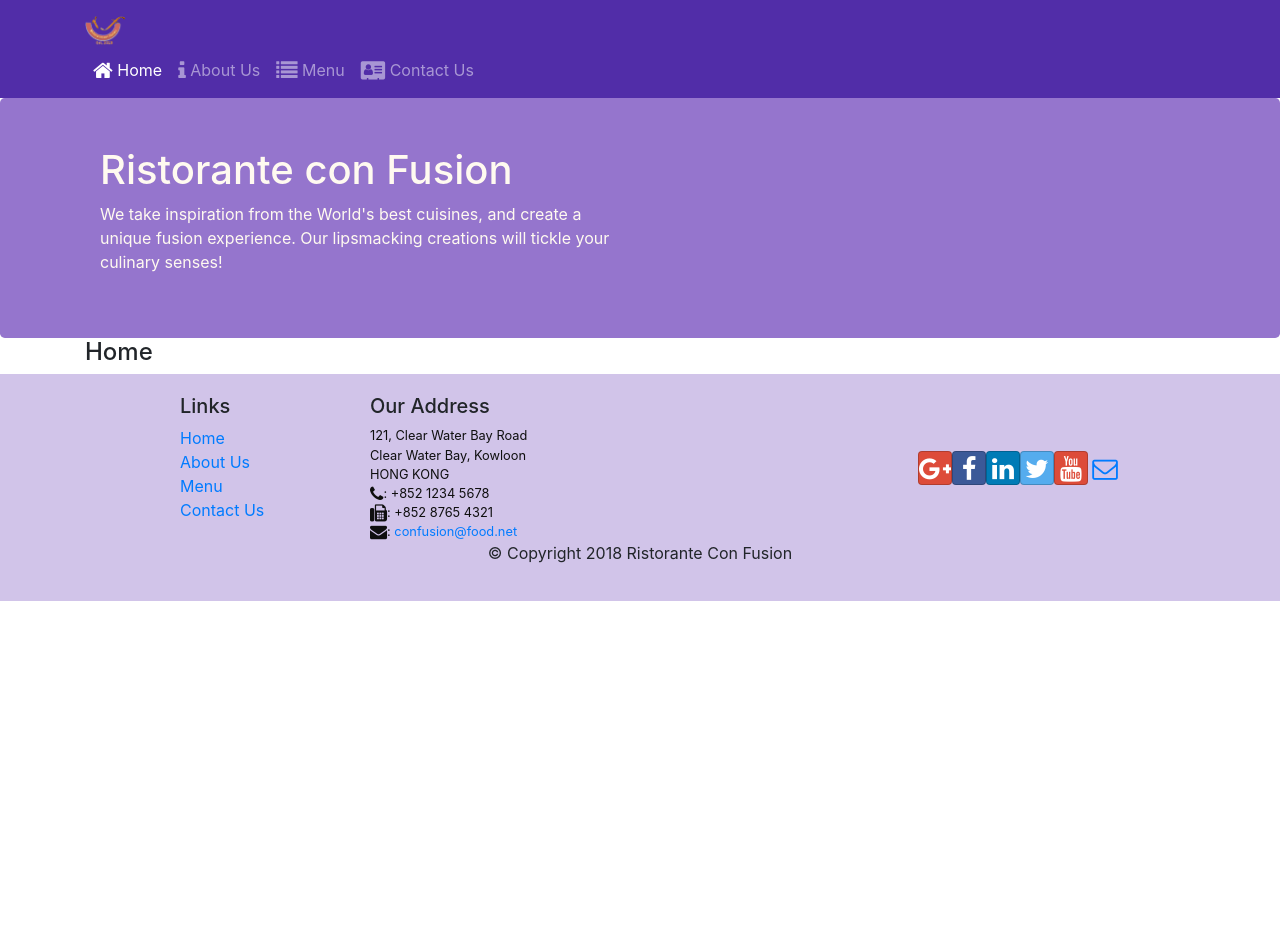
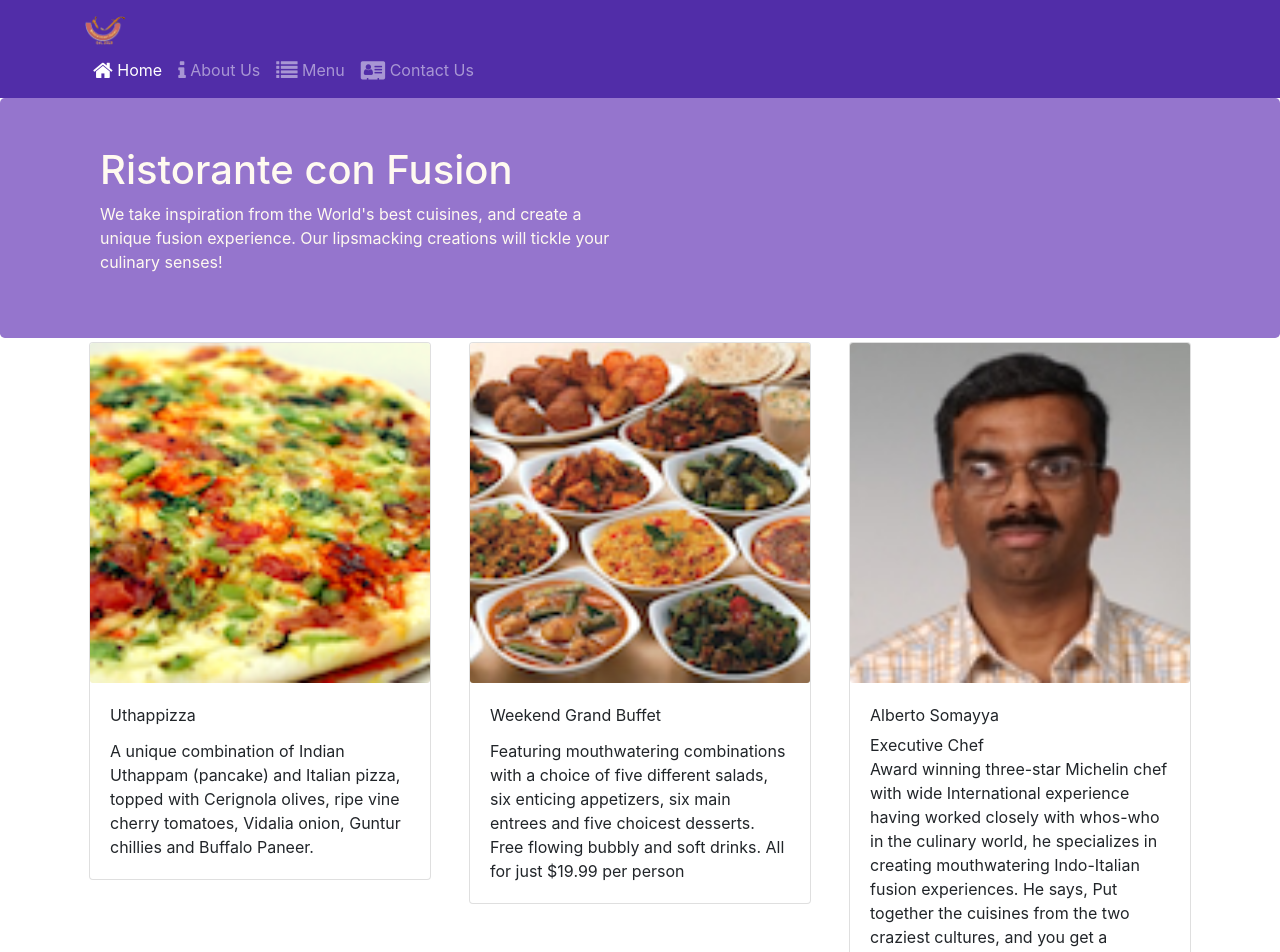
Before and after one commit to dungptfx13091/confusion, a React (Create React App) app: page /home in a window 1280 px wide. Shown: the top 952 px of the page. Before the commit the page ends 800 px from the top, so only its background shows below. Built offline with nearby package versions, Linux system fonts and the light colour scheme.

Commit message:
Single Page Applications Part 1

```diff
--- /dev/null
+++ b/src/components/ContactComponent.js
@@ -0,0 +1,56 @@
+import React from "react";
+
+function Contact(props) {
+  return (
+    <div className="container">
+      <div className="row row-content">
+        <div className="col-12">
+          <h3>Location Information</h3>
+        </div>
+        <div className="col-12 col-sm-4 offset-sm-1">
+          <h5>Our Address</h5>
+          <address>
+            121, Clear Water Bay Road
+            <br />
+            Clear Water Bay, Kowloon
+            <br />
+            HONG KONG
+            <br />
+            <i className="fa fa-phone"></i>: +852 1234 5678
+            <br />
+            <i className="fa fa-fax"></i>: +852 8765 4321
+            <br />
+            <i className="fa fa-envelope"></i>:{" "}
+            <a href="mailto:confusion@food.net">confusion@food.net</a>
+          </address>
+        </div>
+        <div className="col-12 col-sm-6 offset-sm-1">
+          <h5>Map of our Location</h5>
+        </div>
+        <div className="col-12 col-sm-11 offset-sm-1">
+          <div className="btn-group" role="group">
+            <a
+              role="button"
+              className="btn btn-primary"
+              href="tel:+85212345678"
+            >
+              <i className="fa fa-phone"></i> Call
+            </a>
+            <a role="button" className="btn btn-info">
+              <i className="fa fa-skype"></i> Skype
+            </a>
+            <a
+              role="button"
+              className="btn btn-success"
+              href="mailto:confusion@food.net"
+            >
+              <i className="fa fa-envelope-o"></i> Email
+            </a>
+          </div>
+        </div>
+      </div>
+    </div>
+  );
+}
+
+export default Contact;
--- a/src/components/HomeComponent.js
+++ b/src/components/HomeComponent.js
@@ -1,9 +1,42 @@
 import React from "react";
+import {
+  Card,
+  CardImg,
+  CardText,
+  CardBody,
+  CardTitle,
+  CardSubtitle,
+} from "reactstrap";
+
+function RenderCard({ item }) {
+  return (
+    <Card>
+      <CardImg src={item.image} alt={item.name} />
+      <CardBody>
+        <CardTitle>{item.name}</CardTitle>
+        {item.designation ? (
+          <CardSubtitle>{item.designation}</CardSubtitle>
+        ) : null}
+        <CardText>{item.description}</CardText>
+      </CardBody>
+    </Card>
+  );
+}
 
 function Home(props) {
   return (
     <div className="container">
-      <h4>Home</h4>
+      <div className="row align-items-start">
+        <div className="col-12 col-md m-1">
+          <RenderCard item={props.dish} />
+        </div>
+        <div className="col-12 col-md m-1">
+          <RenderCard item={props.promotion} />
+        </div>
+        <div className="col-12 col-md m-1">
+          <RenderCard item={props.leader} />
+        </div>
+      </div>
     </div>
   );
 }
--- a/src/components/MainComponent.js
+++ b/src/components/MainComponent.js
@@ -4,7 +4,12 @@ import Footer from "./FooterComponent";
 import Menu from "./MenuComponent";
 import DishDetail from "./DishdetailComponent";
 import Home from "./HomeComponent";
+import Contact from "./ContactComponent";
+
 import { DISHES } from "../shared/dishes";
+import { COMMENTS } from "../shared/comments";
+import { PROMOTIONS } from "../shared/promotions";
+import { LEADERS } from "../shared/leaders";
 import { Switch, Route, Redirect } from "react-router-dom";
 
 class Main extends Component {
@@ -13,12 +18,21 @@ class Main extends Component {
 
     this.state = {
       dishes: DISHES,
+      comments: COMMENTS,
+      promotions: PROMOTIONS,
+      leaders: LEADERS,
     };
   }
 
   render() {
     const HomePage = () => {
-      return <Home />;
+      return (
+        <Home
+          dish={this.state.dishes.filter((dish) => dish.featured)[0]}
+          promotion={this.state.promotions.filter((promo) => promo.featured)[0]}
+          leader={this.state.leaders.filter((leader) => leader.featured)[0]}
+        />
+      );
     };
     return (
       <div>
@@ -30,11 +44,7 @@ class Main extends Component {
             path="/menu"
             component={() => <Menu dishes={this.state.dishes} />}
           />
-          <Route
-            exact
-            path="/contactus"
-            component={() => <Menu dishes={this.state.dishes} />}
-          />
+          <Route exact path="/contactus" component={Contact} />
           <Redirect to="/home" />
         </Switch>
         <Footer />
--- a/src/shared/dishes.js
+++ b/src/shared/dishes.js
@@ -2,40 +2,44 @@ export const DISHES = [
   {
     id: 0,
     name: "Uthappizza",
-    image: "assets/images/uthappizza.png",
+    image: "/assets/images/uthappizza.png",
     category: "mains",
     label: "Hot",
     price: "4.99",
+    featured: true,
     description:
       "A unique combination of Indian Uthappam (pancake) and Italian pizza, topped with Cerignola olives, ripe vine cherry tomatoes, Vidalia onion, Guntur chillies and Buffalo Paneer.",
   },
   {
     id: 1,
     name: "Zucchipakoda",
-    image: "assets/images/zucchipakoda.png",
+    image: "/assets/images/zucchipakoda.png",
     category: "appetizer",
     label: "",
     price: "1.99",
+    featured: false,
     description:
       "Deep fried Zucchini coated with mildly spiced Chickpea flour batter accompanied with a sweet-tangy tamarind sauce",
   },
   {
     id: 2,
     name: "Vadonut",
-    image: "assets/images/vadonut.png",
+    image: "/assets/images/vadonut.png",
     category: "appetizer",
     label: "New",
     price: "1.99",
+    featured: false,
     description:
       "A quintessential ConFusion experience, is it a vada or is it a donut?",
   },
   {
     id: 3,
     name: "ElaiCheese Cake",
-    image: "assets/images/elaicheesecake.png",
+    image: "/assets/images/elaicheesecake.png",
     category: "dessert",
     label: "",
     price: "2.99",
+    featured: false,
     description:
       "A delectable, semi-sweet New York Style Cheese Cake, with Graham cracker crust and spiced with Indian cardamoms",
   },
--- /dev/null
+++ b/src/shared/leaders.js
@@ -0,0 +1,42 @@
+export const LEADERS = [
+  {
+    id: 0,
+    name: "Peter Pan",
+    image: "/assets/images/alberto.png",
+    designation: "Chief Epicurious Officer",
+    abbr: "CEO",
+    featured: false,
+    description:
+      "Our CEO, Peter, credits his hardworking East Asian immigrant parents who undertook the arduous journey to the shores of America with the intention of giving their children the best future. His mother's wizardy in the kitchen whipping up the tastiest dishes with whatever is available inexpensively at the supermarket, was his first inspiration to create the fusion cuisines for which The Frying Pan became well known. He brings his zeal for fusion cuisines to this restaurant, pioneering cross-cultural culinary connections.",
+  },
+  {
+    id: 1,
+    name: "Dhanasekaran Witherspoon",
+    image: "/assets/images/alberto.png",
+    designation: "Chief Food Officer",
+    abbr: "CFO",
+    featured: false,
+    description:
+      "Our CFO, Danny, as he is affectionately referred to by his colleagues, comes from a long established family tradition in farming and produce. His experiences growing up on a farm in the Australian outback gave him great appreciation for varieties of food sources. As he puts it in his own words, Everything that runs, wins, and everything that stays, pays!",
+  },
+  {
+    id: 2,
+    name: "Agumbe Tang",
+    image: "/assets/images/alberto.png",
+    designation: "Chief Taste Officer",
+    abbr: "CTO",
+    featured: false,
+    description:
+      "Blessed with the most discerning gustatory sense, Agumbe, our CFO, personally ensures that every dish that we serve meets his exacting tastes. Our chefs dread the tongue lashing that ensues if their dish does not meet his exacting standards. He lives by his motto, You click only if you survive my lick.",
+  },
+  {
+    id: 3,
+    name: "Alberto Somayya",
+    image: "/assets/images/alberto.png",
+    designation: "Executive Chef",
+    abbr: "EC",
+    featured: true,
+    description:
+      "Award winning three-star Michelin chef with wide International experience having worked closely with whos-who in the culinary world, he specializes in creating mouthwatering Indo-Italian fusion experiences. He says, Put together the cuisines from the two craziest cultures, and you get a winning hit! Amma Mia!",
+  },
+];
--- /dev/null
+++ b/src/shared/promotions.js
@@ -0,0 +1,12 @@
+export const PROMOTIONS = [
+  {
+    id: 0,
+    name: "Weekend Grand Buffet",
+    image: "/assets/images/buffet.png",
+    label: "New",
+    price: "19.99",
+    featured: true,
+    description:
+      "Featuring mouthwatering combinations with a choice of five different salads, six enticing appetizers, six main entrees and five choicest desserts. Free flowing bubbly and soft drinks. All for just $19.99 per person",
+  },
+];
```
